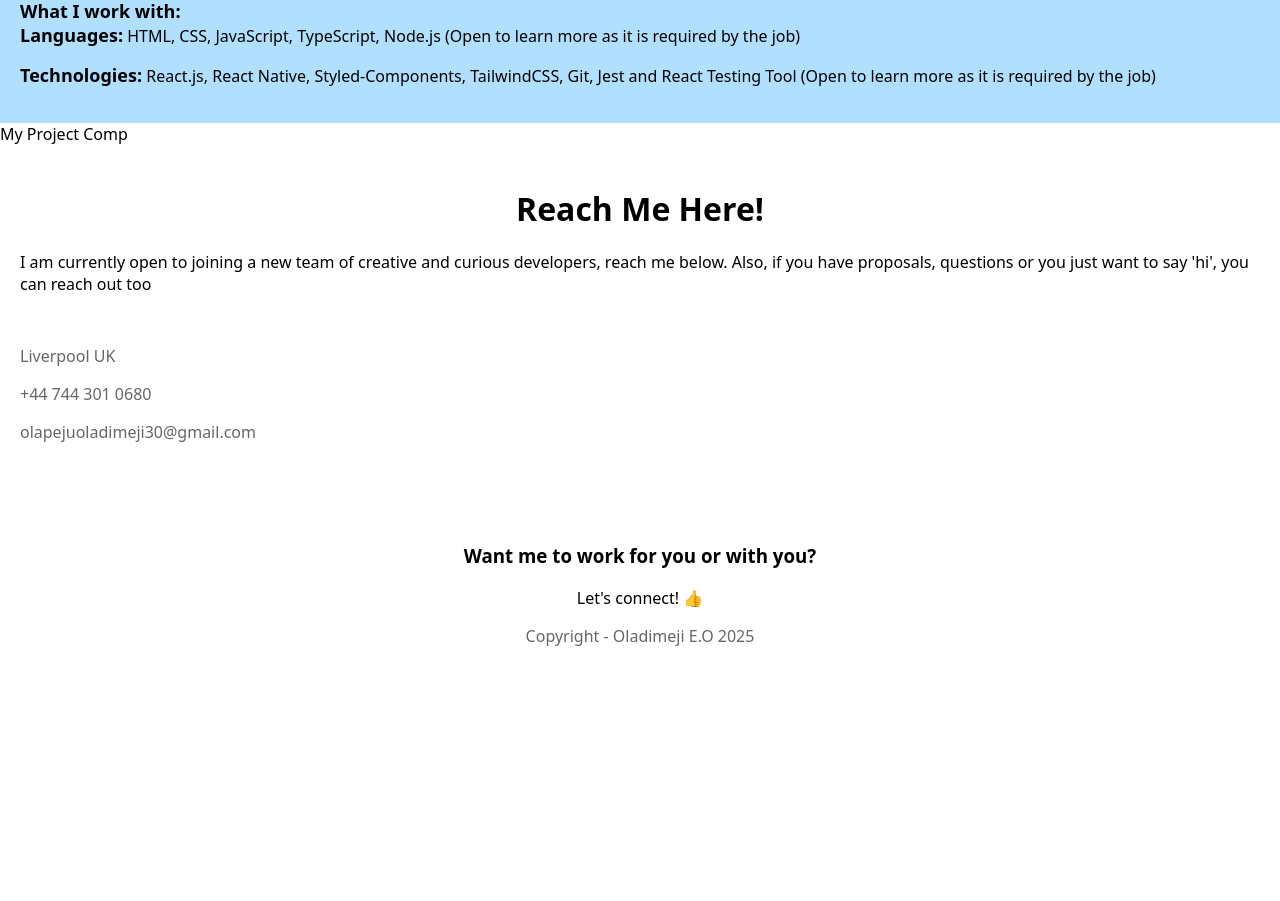
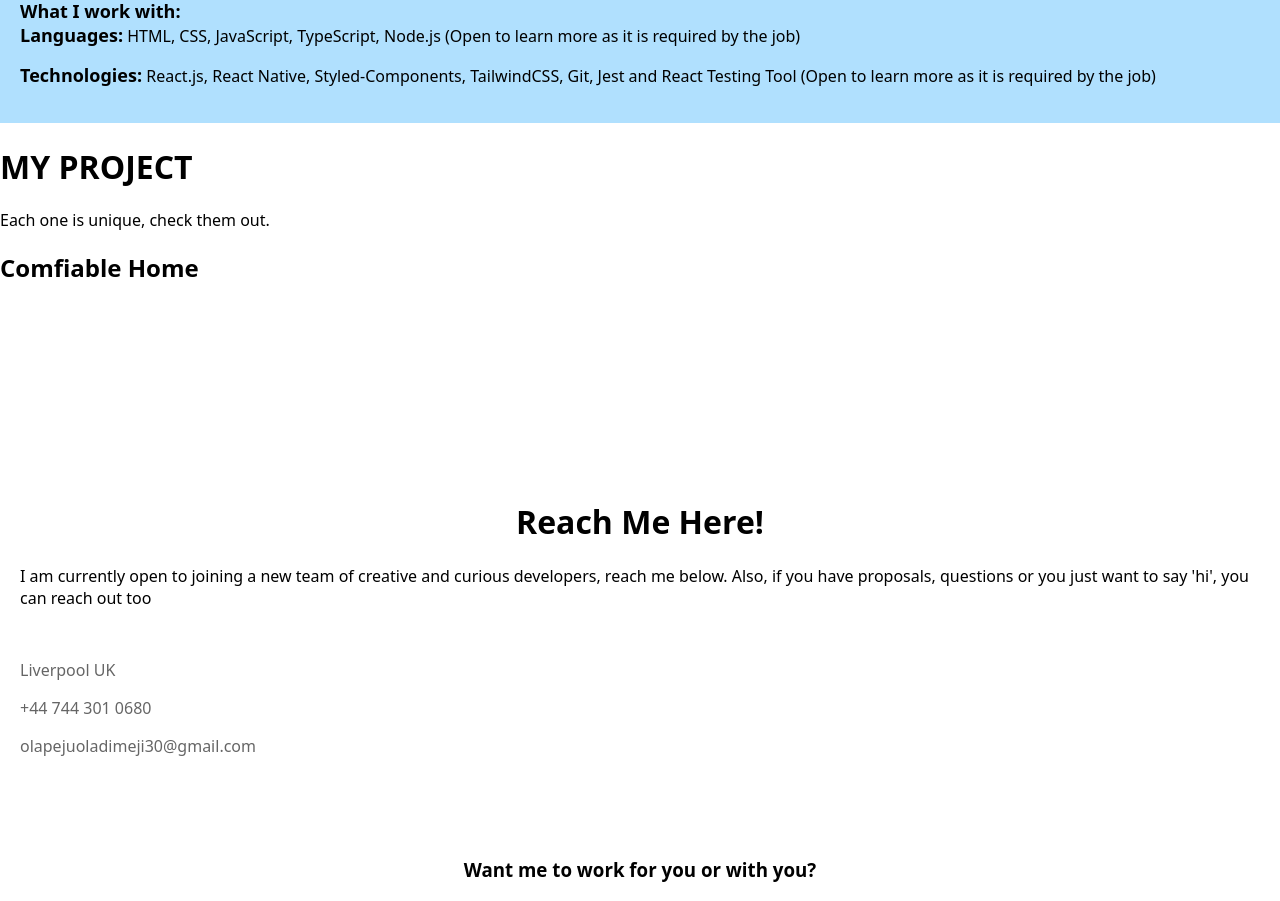
Before and after one commit to Hollyd29/MyPortfolio, a React (Vite) app: page / in a window 1280 px wide. Shown: the part 1380-2281 px from the top of the page. Before the commit the page ends 2063 px from the top, so only its background shows below. Built offline with nearby package versions, Linux system fonts and the light colour scheme.

Commit message:
My project continution

```diff
--- a/src/component/MyProjectComp.tsx
+++ b/src/component/MyProjectComp.tsx
@@ -1,5 +1,16 @@
 function MyProjectComp() {
-  return <div>My Project Comp</div>;
+  return (
+    <div>
+      <div>
+        <h1>MY PROJECT</h1>
+        <p>Each one is unique, check them out.</p>
+      </div>
+      <div>
+        <h2>Comfiable Home</h2>
+        <video src=""></video>
+      </div>
+    </div>
+  );
 }
 
 export default MyProjectComp;
```
